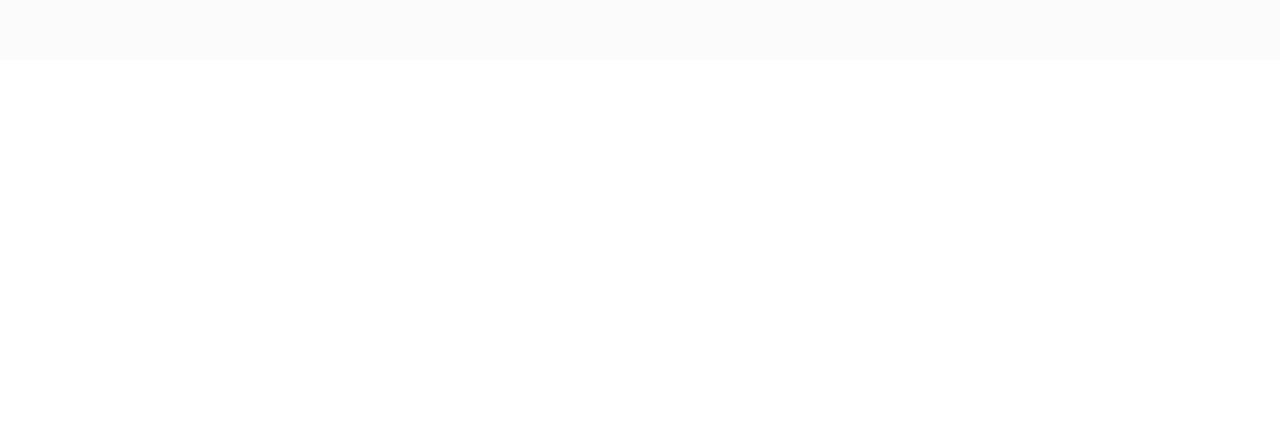
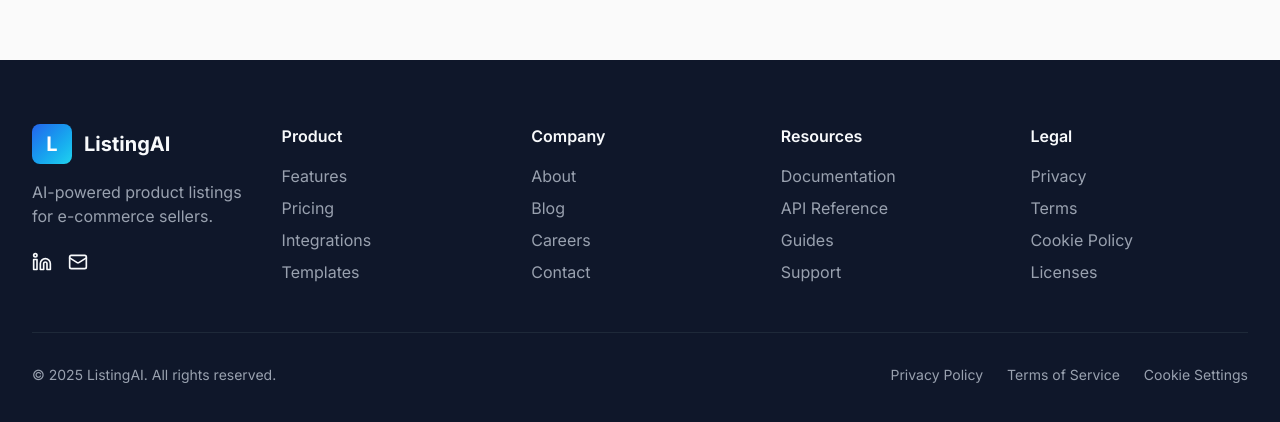
Before and after one commit to evangelista-junior/listing-ai, a Next.js app: page / in a window 1280 px wide. Shown: the part 804-1226 px from the top of the page. Before the commit the page ends 864 px from the top, so only its background shows below. Built offline with nearby package versions, Linux system fonts and the light colour scheme.

Commit message:
Add Footer component and update layout to include it; refine color variables in globals.css

```diff
--- a/src/app/globals.css
+++ b/src/app/globals.css
@@ -14,6 +14,7 @@
   --color-auxiliar: #22d3ee;
 
   --color-softBlack: #0f172a;
+  --color-softWhite: #f8fafc;
 }
 
 @media (prefers-color-scheme: dark) {
--- a/src/app/layout.tsx
+++ b/src/app/layout.tsx
@@ -2,6 +2,7 @@ import type { Metadata } from "next";
 import { Geist, Geist_Mono } from "next/font/google";
 import "./globals.css";
 import { Navbar } from "../components/layout/NavBar";
+import { Footer } from "../components/layout/Footer";
 
 const geistSans = Geist({
   variable: "--font-geist-sans",
@@ -30,6 +31,8 @@ export default function RootLayout({
       >
         <Navbar />
         {children}
+
+        <Footer />
       </body>
     </html>
   );
--- /dev/null
+++ b/src/components/layout/Footer/index.tsx
@@ -0,0 +1,95 @@
+import React from "react";
+import { Github, Twitter, Linkedin, Mail } from "lucide-react";
+
+export function Footer() {
+  const footerLinks = {
+    Product: ["Features", "Pricing", "Integrations", "Templates"],
+    Company: ["About", "Blog", "Careers", "Contact"],
+    Resources: ["Documentation", "API Reference", "Guides", "Support"],
+    Legal: ["Privacy", "Terms", "Cookie Policy", "Licenses"],
+  };
+
+  return (
+    <footer
+      className="bg-softBlack text-softWhite py-16 px-4 sm:px-6 lg:px-8"
+      aria-label="Site footer"
+    >
+      <div className="max-w-7xl mx-auto">
+        <div className="grid grid-cols-2 md:grid-cols-5 gap-8 mb-12">
+          <div className="col-span-2 md:col-span-1">
+            <div className="flex items-center mb-4">
+              <div className="w-10 h-10 bg-linear-to-br from-primary to-auxiliar rounded-lg flex items-center justify-center">
+                <span className="text-white font-bold text-xl">L</span>
+              </div>
+              <span className="ml-3 text-xl font-bold">ListingAI</span>
+            </div>
+            <p className="text-gray-400 mb-6">
+              AI-powered product listings for e-commerce sellers.
+            </p>
+            <div className="flex gap-4">
+              <a
+                href="#"
+                className="hover:text-primary transition-colors"
+                aria-label="LinkedIn"
+              >
+                <Linkedin className="w-5 h-5" aria-hidden="true" />
+              </a>
+              <a
+                href="#"
+                className="hover:text-primary transition-colors"
+                aria-label="Email"
+              >
+                <Mail className="w-5 h-5" aria-hidden="true" />
+              </a>
+            </div>
+          </div>
+
+          {Object.entries(footerLinks).map(([category, links]) => (
+            <div key={category}>
+              <h3 className="font-semibold mb-4">{category}</h3>
+              <ul className="space-y-2">
+                {links.map((link) => (
+                  <li key={link}>
+                    <a
+                      href="#"
+                      className="text-gray-400 hover:text-white transition-colors"
+                      aria-label={link}
+                    >
+                      {link}
+                    </a>
+                  </li>
+                ))}
+              </ul>
+            </div>
+          ))}
+        </div>
+
+        <div className="pt-8 border-t border-gray-800 flex flex-col md:flex-row justify-between items-center">
+          <p className="text-gray-400 text-sm mb-4 md:mb-0">
+            © {new Date().getFullYear()} ListingAI. All rights reserved.
+          </p>
+          <div className="flex gap-6 text-sm">
+            <a
+              href="#"
+              className="text-gray-400 hover:text-white transition-colors"
+            >
+              Privacy Policy
+            </a>
+            <a
+              href="#"
+              className="text-gray-400 hover:text-white transition-colors"
+            >
+              Terms of Service
+            </a>
+            <a
+              href="#"
+              className="text-gray-400 hover:text-white transition-colors"
+            >
+              Cookie Settings
+            </a>
+          </div>
+        </div>
+      </div>
+    </footer>
+  );
+}
```
